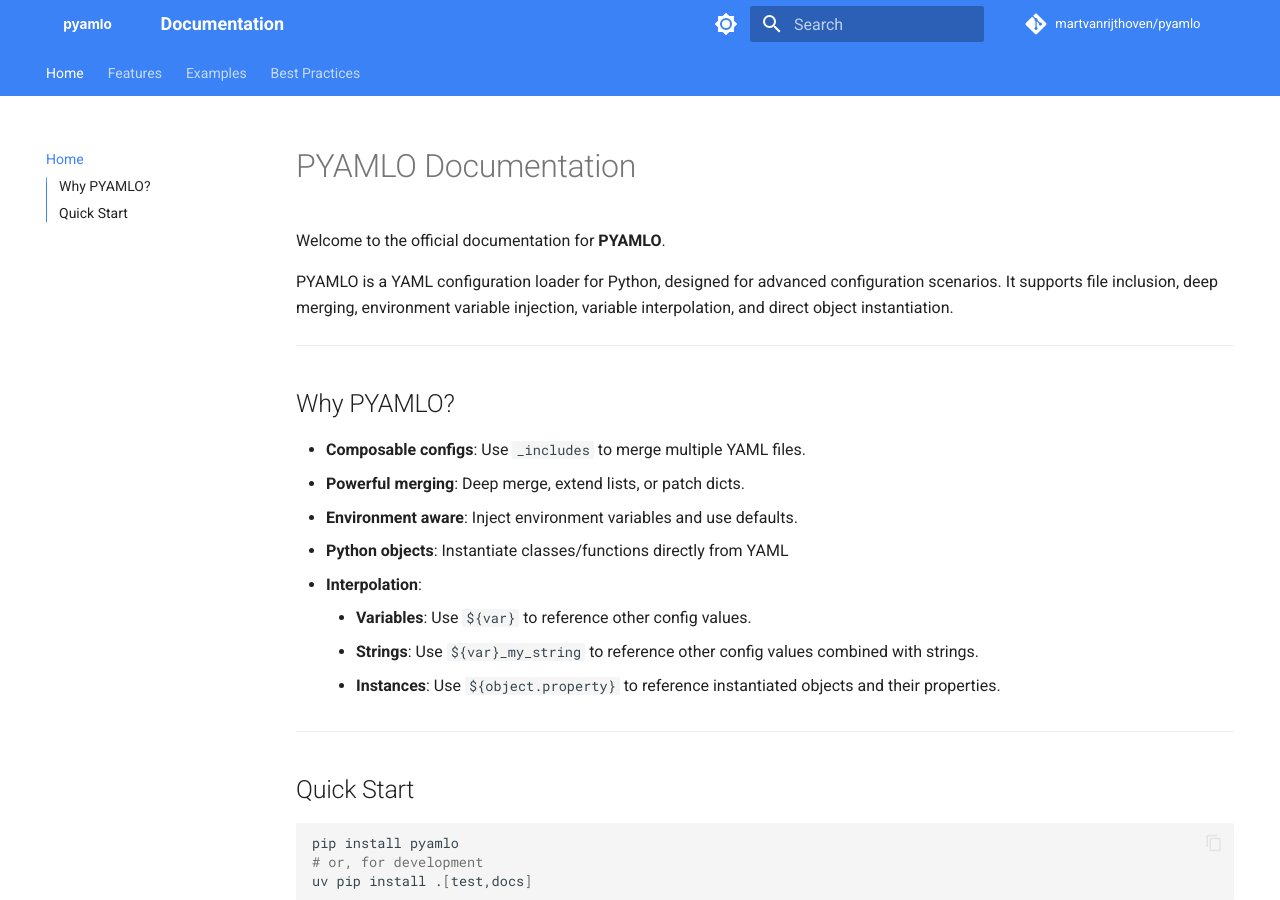
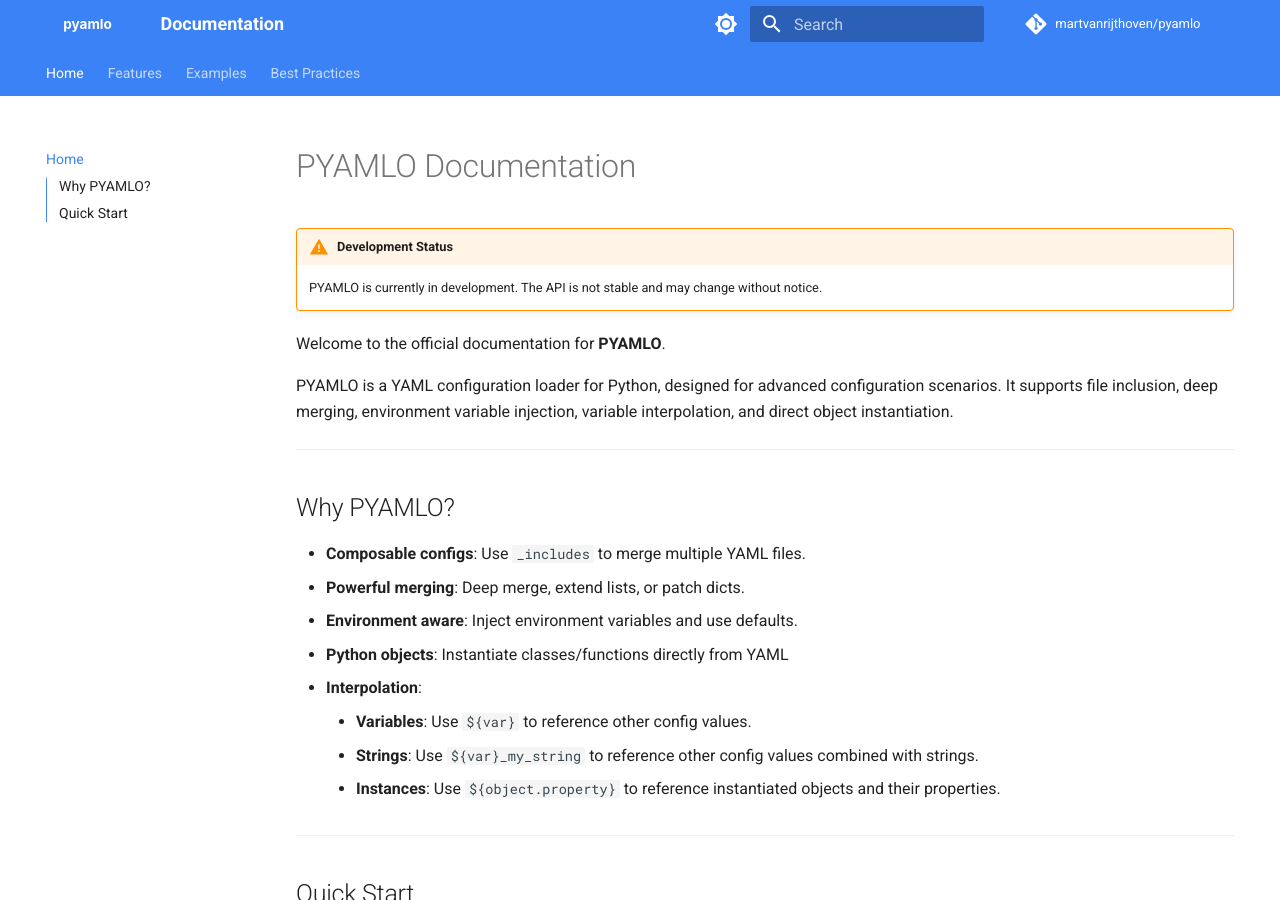
Before and after one commit to martvanrijthoven/pyamlo, an MkDocs documentation site: the page built from docs/index.md, in a window 1280 px wide and 900 px high. Built offline with MkDocs 1.6.1 and Material for MkDocs 9.7.7, drawn with Linux system fonts in a browser that asks for light colours; comment, search, counter and statistics services are not loaded.

Commit message:
add development status

```diff
--- a/docs/index.md
+++ b/docs/index.md
@@ -1,4 +1,7 @@
 # PYAMLO Documentation
+
+!!! warning "Development Status"
+    PYAMLO is currently in development. The API is not stable and may change without notice.
 
 Welcome to the official documentation for **PYAMLO**.
 
```
Also changed, not shown: README.md (+2 -0 lines).
